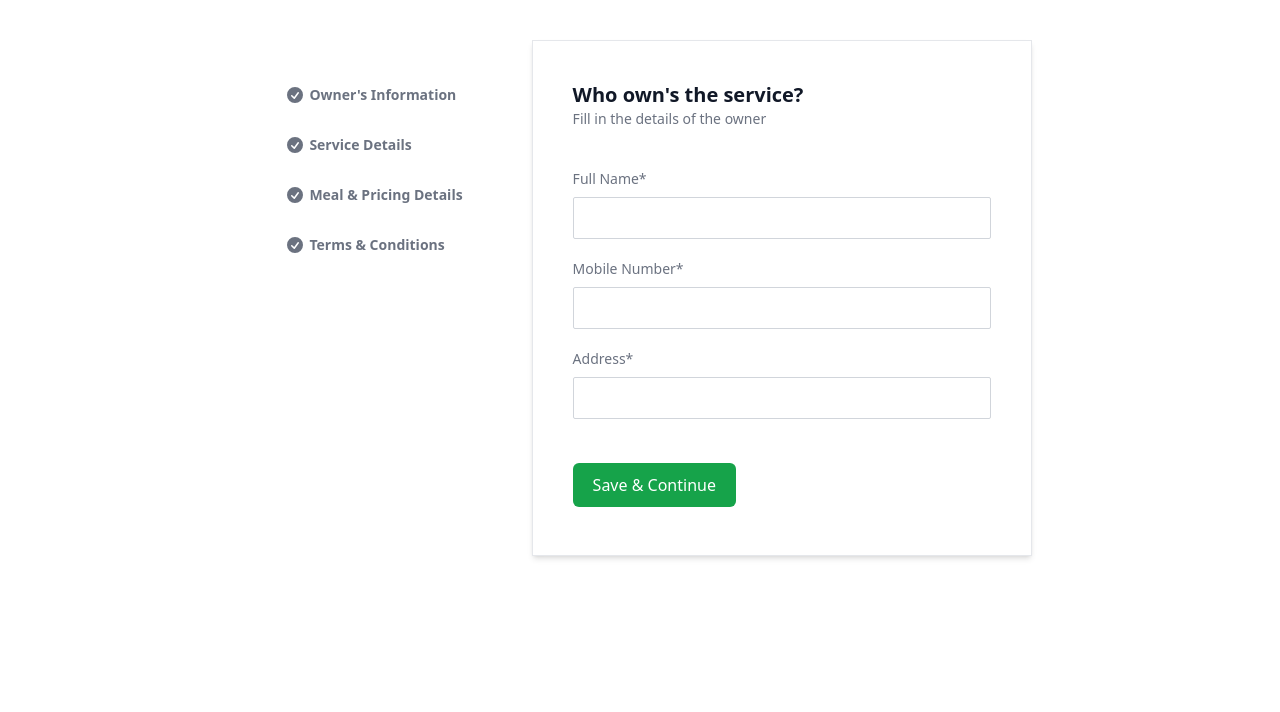
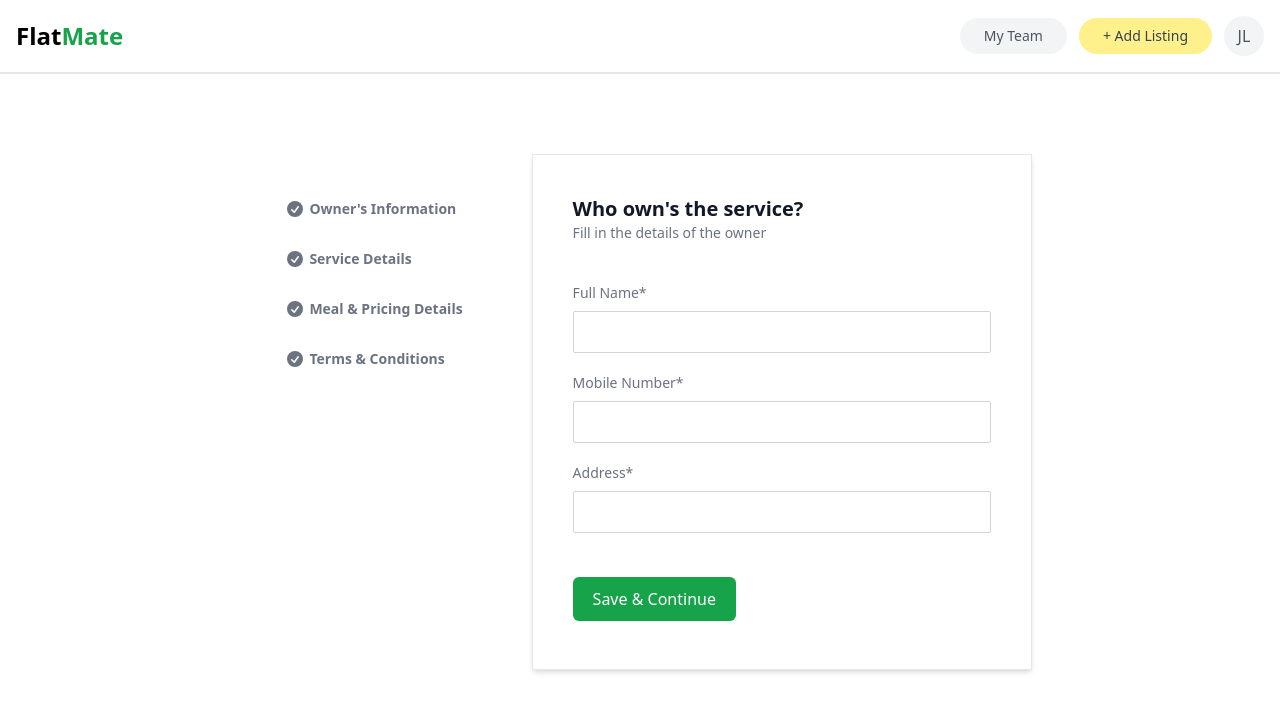
Before and after one commit to prerna351/MealMatch, a React (Vite) app in the folder frontend/: page /LocalProviderForm in a window 1280 px wide. Shown: the top 712 px of the page. Built offline with nearby package versions, Linux system fonts and the light colour scheme.

Commit message:
adjusted styling

```diff
--- a/frontend/src/components/Forms/MealForm.jsx
+++ b/frontend/src/components/Forms/MealForm.jsx
@@ -23,7 +23,7 @@ export const MealForm = () => {
 
 
   return (
-    <div className='w-full md:min-w-[500px] flex flex-col gap-8 p-4 md:p-10 md:shadow-md md:border '>
+    <div className='w-full md:min-w-[500px] flex flex-col gap-8 p-4 md:p-10 md:shadow-md md:border bg-white '>
 
      <div>
         <Heading heading={"Meal Type"} subHeading={"Do you provide pure veg food or both veg and non-veg?"}></Heading>
--- a/frontend/src/components/Forms/OwnersDetails.jsx
+++ b/frontend/src/components/Forms/OwnersDetails.jsx
@@ -5,7 +5,7 @@ import { Heading } from '../Headings/Heading';
 
 export const OwnersDetailsForm = () => {
   return (
-    <div className='w-full  md:min-w-[500px]  flex flex-col gap-5 p-4 md:p-10 md:shadow-md md:border '>
+    <div className='w-full  md:min-w-[500px]  flex flex-col gap-5 p-4 md:p-10 md:shadow-md md:border bg-white'>
       <div className='mb-5'>
       <Heading heading={"Who own's the service?"} subHeading={"Fill in the details of the owner"}></Heading>
       </div>
--- a/frontend/src/components/Forms/ServiceInfoForms.jsx
+++ b/frontend/src/components/Forms/ServiceInfoForms.jsx
@@ -64,7 +64,7 @@ export const ServiceInfoForms = () => {
   };
 
   return (
-    <div className="w-full md:min-w-[500px] flex flex-col gap-8 p-4 md:p-10 md:shadow-md md:border">
+    <div className="w-full md:min-w-[500px] flex flex-col gap-8 p-4 md:p-10 md:shadow-md md:border bg-white">
       <div>
         <Heading heading={"Working Days"} subHeading={"Check the days you provide service"} />
 
--- a/frontend/src/components/Forms/TermsForm.jsx
+++ b/frontend/src/components/Forms/TermsForm.jsx
@@ -2,7 +2,7 @@ import React from 'react';
 
 export const TermsForm = () => {
   return (
-    <div className='w-full md:min-w-[500px] flex flex-col gap-8  p-4 md:p-10 md:shadow-md md:border h-[516px]'>
+    <div className='w-full md:min-w-[500px] flex flex-col gap-8  p-4 md:p-10 md:shadow-md md:border h-[516px] bg-white'>
 
     </div>
   );
--- a/frontend/src/components/TiffinFeatureComponent.jsx
+++ b/frontend/src/components/TiffinFeatureComponent.jsx
@@ -9,7 +9,7 @@ export const TiffinFeature = () => {
       {/* left  */}
         <div className="max-w-xl  flex flex-col gap-6  ">
             <div className='flex flex-col h-full justify-center items-center'>
-            <h1 className='text-3xl md:text-5xl  text-center font-semibold text-gray-800 leading-snug mb-2 '>Join Our Platform as a Tiffin Service Provider</h1>
+            <h1 className='text-3xl md:text-5xl  text-center font-semibold text-gray-800 mb-2 '>Join Our Platform as a Tiffin Service Provider</h1>
             <h4 className='text-xl text-gray-600 mb-9 '>Choose your type of service to get started</h4>
             </div>
         </div>
--- a/frontend/src/pages/Landing.jsx
+++ b/frontend/src/pages/Landing.jsx
@@ -11,7 +11,7 @@ export const Landing = () => {
           <NavBar></NavBar>
         </div>
 
-        <div className='w-screen bg-green-400 mx-auto py-4 flex flex-col justify-center items-center  '>
+        <div className='w-screen mx-auto py-4 flex flex-col justify-center items-center  '>
           <div className=' max-w-3xl  flex flex-col mt-12 mx-6 md:mx-0 items-center gap-1 py-10'>
             <div className='bg-pink-200 text-center w-72 rounded-full px-2 py-1  font-medium'><p >Trusted & loved by million users</p></div>
             <div><h1 className='text-4xl md:text-6xl text-center font-semibold  mt-11 '>Find compatible flatmates Rooms & PGs</h1></div>
--- a/frontend/src/pages/Local.jsx
+++ b/frontend/src/pages/Local.jsx
@@ -6,6 +6,7 @@ import { currentFormState} from '../store/atoms/currentFormState';
 import { MealForm } from '../components/Forms/MealForm';
 import { NavigationMenu } from '../components/NavigationMenu';
 import { TermsForm } from '../components/Forms/TermsForm';
+import { NavBar } from '../components/NavBarComponent';
 
 const FormDisplay = () => {
   const currentForm = useRecoilValue(currentFormState);
@@ -33,8 +34,11 @@ export const Local = () => {
     setShowForm(true); //show form
   }
   return (
-    <>
-     <div className='w-screen flex justify-center  items-center md:p-10 px-4 py-10'>
+    <div className='overflow-x-clip'>
+      <div className='w-screen  bg-white sticky top-0 z-50'>
+          <NavBar></NavBar>
+        </div>
+     <div className='w-screen flex justify-center mt-10 bitems-center md:p-10 px-4 py-10'>
       <div className='flex  gap-6'>
 
           <div className={`px-4 mt-5 ${showForm === false ? 'block' : 'hidden'} md:block flex flex-col justify-start w-screen md:w-auto`}>
@@ -59,6 +63,6 @@ export const Local = () => {
 
         </div>
      </div>
-    </>
+    </div>
   );
 }
```
